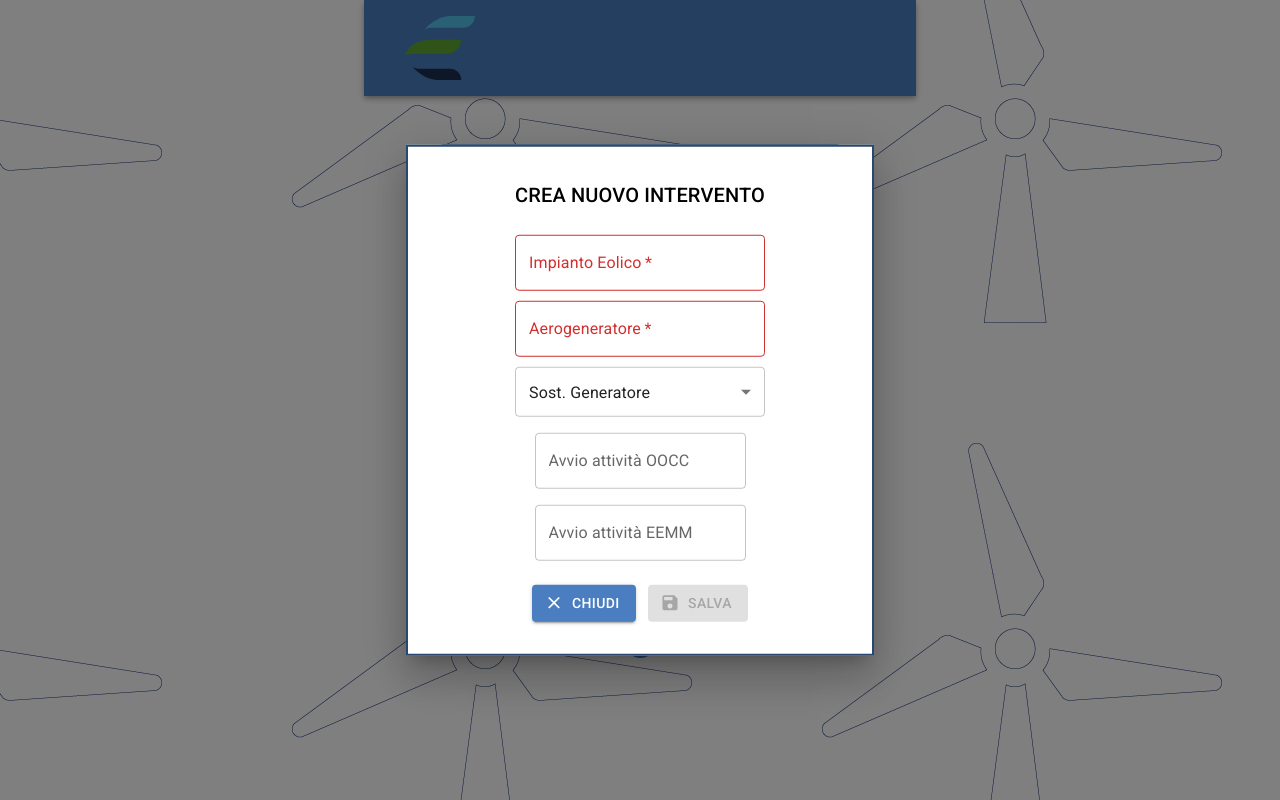
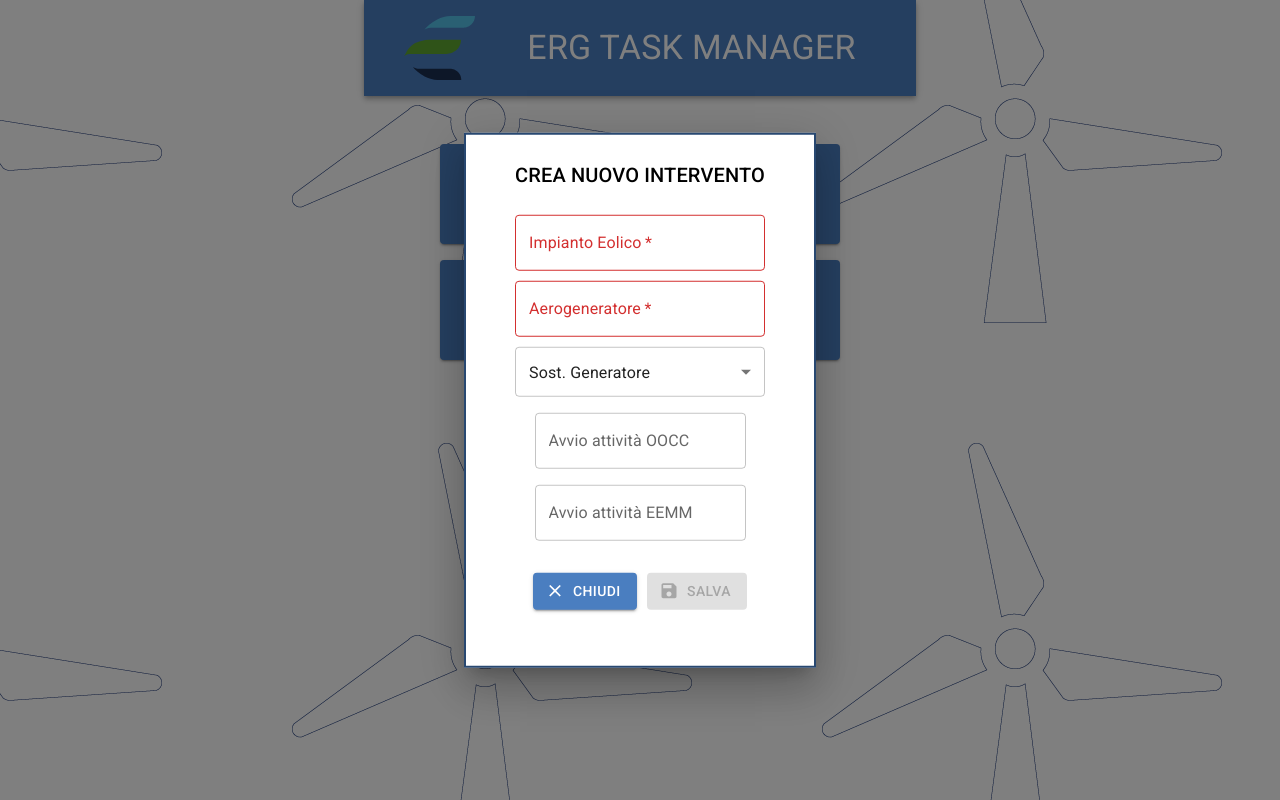
Before and after one commit to simone-lungarella/winforce, a React (Create React App) app: page / in a window 1280 px wide. Both pictures are taken after a click on the button 640 px from the left and 643 px from the top of the page. Built offline with nearby package versions, Linux system fonts and the light colour scheme.

Commit message:
Adjusted detail panel

```diff
--- a/src/App.js
+++ b/src/App.js
@@ -1,7 +1,7 @@
 import AddCircleOutlineIcon from "@mui/icons-material/AddCircleOutline";
 import {
   AppBar,
-  Box, Container, createTheme, GlobalStyles, Grid, IconButton, Modal, Stack, ThemeProvider
+  Box, Container, createTheme, GlobalStyles, Grid, IconButton, Modal, Stack, ThemeProvider, Typography
 } from "@mui/material";
 import ToolBar from "@mui/material/Toolbar";
 import React, { useState } from "react";
@@ -224,14 +224,14 @@ const App = () => {
     const updatedStep = steps.find(s => s.id === stepId);
     updatedStep.complete = true;
     setSteps(steps.map(s => s.id === stepId ? updatedStep : s));
-    setTurbines(turbines.map(t => t.id === updatedStep.eventId ? {...t, completedSteps: t.completedSteps + 1} : t));
+    setTurbines(turbines.map(t => t.id === updatedStep.eventId ? { ...t, completedSteps: t.completedSteps + 1 } : t));
   }
 
   const handleStepIncomplete = (stepId) => {
     const updatedStep = steps.find(s => s.id === stepId);
     updatedStep.complete = false;
     setSteps(steps.map(s => s.id === stepId ? updatedStep : s));
-    setTurbines(turbines.map(t => t.id === updatedStep.eventId ? {...t, completedSteps: t.completedSteps - 1} : t));
+    setTurbines(turbines.map(t => t.id === updatedStep.eventId ? { ...t, completedSteps: t.completedSteps - 1 } : t));
   }
 
   return (
@@ -251,6 +251,8 @@ const App = () => {
         <AppBar position="static">
           <ToolBar>
             <ErgLogo />
+            <Box flexGrow={1} />
+            <Typography variant="h4" style={{ flexGrow: 1 }}> ERG TASK MANAGER </Typography>
           </ToolBar>
         </AppBar>
         <Box pt={6} />
--- a/src/Turbine.js
+++ b/src/Turbine.js
@@ -56,7 +56,8 @@ const Turbine = (props) => {
                         reachedStep={props.turbine.completedSteps}
                         stepComplete={handleStepComplete}
                         stepIncomplete={handleStepIncomplete}
-                        turbineMaster={props.turbine} />
+                        turbineMaster={props.turbine}
+                        onClose={() => setOpen(false)} />
                 </Box>
             </Modal>
         </React.Fragment>
--- a/src/TurbineDetail.js
+++ b/src/TurbineDetail.js
@@ -1,5 +1,9 @@
+import ExpandMoreIcon from '@mui/icons-material/ExpandMore';
 import {
-    Box, Checkbox, FormControlLabel, LinearProgress, Grid, Stack, Typography
+    Accordion,
+    AccordionDetails,
+    AccordionSummary,
+    Box, Checkbox, FormControlLabel, Grid, LinearProgress, Stack, Typography
 } from "@mui/material";
 import { default as React } from 'react';
 
@@ -8,11 +12,11 @@ const formStyle = {
     top: '50%',
     left: '50%',
     transform: 'translate(-50%, -50%)',
-    width: 350,
+    width: 330,
     bgcolor: 'background.paper',
     border: '2px solid #284871',
     boxShadow: 24,
-    p: 4,
+    p: 3,
 };
 
 const TurbineDetail = (props) => {
@@ -40,7 +44,7 @@ const TurbineDetail = (props) => {
                 </Grid>
                 <Grid container direction="row" alignItems="center" columnGap={2}>
                     <Grid item xs={5}>
-                        <Typography variant="overline" > Inizio attività EEMM </Typography>
+                        <Typography variant="overline" > Inizio att. EEMM </Typography>
                     </Grid>
                     <Grid item xs={6}>
                         {props.turbineMaster.startEEMM &&
@@ -50,7 +54,7 @@ const TurbineDetail = (props) => {
                 </Grid>
                 <Grid container direction="row" alignItems="center" columnGap={2}>
                     <Grid item xs={5}>
-                        <Typography variant="overline" > Inizio attività OOCC </Typography>
+                        <Typography variant="overline" > Inizio att. OOCC </Typography>
                     </Grid>
                     <Grid item xs={6}>
                         {props.turbineMaster.startOOCC &&
@@ -61,6 +65,14 @@ const TurbineDetail = (props) => {
             </Stack>
             <LinearProgress color="success" variant="determinate" value={props.stepList.length > 0 && Math.floor(props.reachedStep * 100 / props.stepList.length)} />
             <Box pt={2} />
+            <Accordion>
+                <AccordionSummary
+                    expandIcon={<ExpandMoreIcon />}
+                    aria-controls="panel1a-content"
+                    id="panel1a-header">
+                    <Typography>VISUALIZZA STEP</Typography>
+                </AccordionSummary>
+                <AccordionDetails>
                     <Stack direction="column" spacing={0} alignItems="center" justifyContent="top"
                         style={{ overflowY: "scroll", height: 200, width: "100%" }}>
 
@@ -83,8 +95,10 @@ const TurbineDetail = (props) => {
                             }
                             )}
                         </Grid>
+                    </Stack>
+                </AccordionDetails>
+            </Accordion>
 
-            </Stack>
         </Box >
     );
 }
--- a/src/WindfarmForm.js
+++ b/src/WindfarmForm.js
@@ -14,11 +14,11 @@ const formStyle = {
     top: '50%',
     left: '50%',
     transform: 'translate(-50%, -50%)',
-    width: 400,
+    width: 300,
     bgcolor: 'background.paper',
     border: '2px solid #284871',
     boxShadow: 24,
-    p: 4,
+    p: 3,
 };
 
 const defaultEvent = {
@@ -137,19 +137,16 @@ const WindfarmForm = (props) => {
                         />
                     </LocalizationProvider>
                 </Grid>
-                <Box pt={3} />
-
-                <Grid container direction="row" justifyContent="center" alignItems="center" columnGap={2} >
-                    <Grid item xs={3} >
+                <Grid container direction="row" justifyContent="center" alignItems="center"  >
+                    <Grid item xs={2} m={4}>
                         <Button
                             variant="contained"
                             startIcon={<CloseIcon />}
-                            onClick={props.onClose}
-                        >
+                            onClick={props.onClose}>
                             CHIUDI
                         </Button>
                     </Grid>
-                    <Grid item xs={3} >
+                    <Grid item xs={4} m={4}>
                         <Button
                             disabled={formValues.name === "" || formValues.description === ""}
                             variant="contained"
@@ -160,6 +157,7 @@ const WindfarmForm = (props) => {
                         </Button>
                     </Grid>
                 </Grid>
+
             </Grid>
         </Box >
     );
```
Lines whose indentation alone changed are shown as unchanged.
